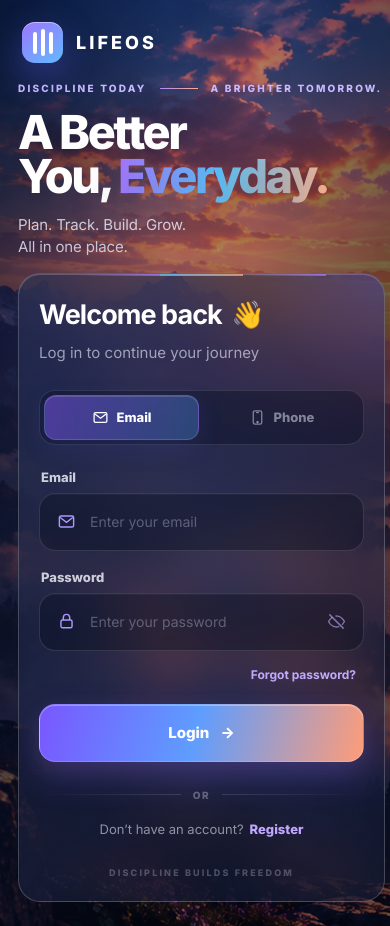
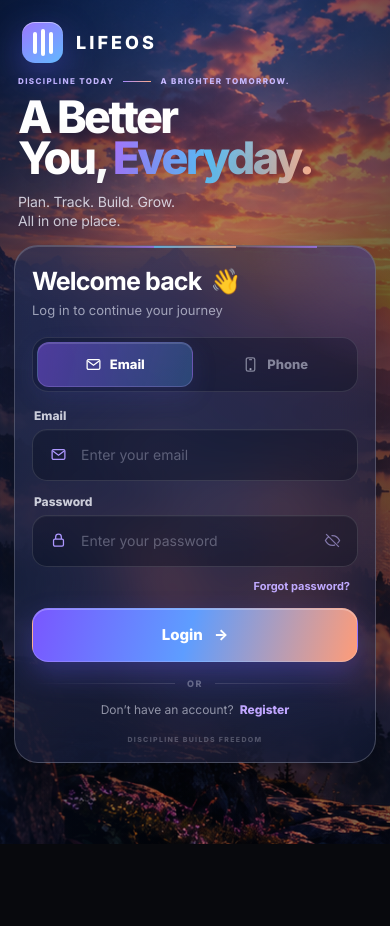
Before and after one commit to singhadarsh2036-rgb/LIFEOS, a React (Vite) app in the folder frontend/: page /login in a window 390 px wide. After the commit the page ends 844 px from the top, so only its background shows below. Built offline with nearby package versions, Linux system fonts and the light colour scheme.

Commit message:
Polish mobile login layout

```diff
--- a/frontend/src/LoginPremium.css
+++ b/frontend/src/LoginPremium.css
@@ -664,57 +664,192 @@
   }
 }
 /* =========================================================
-   MOBILE LOGIN — COMPACT LAYOUT
+   LIFEOS — PREMIUM MOBILE LOGIN
 ========================================================= */
 
 @media (max-width: 650px) {
 
+  /* ---------- PAGE ---------- */
+
   .lifeos-login-main {
-    padding: 82px 18px 24px !important;
-    gap: 16px !important;
+    min-height: auto !important;
+    height: auto !important;
+    padding: 76px 14px 22px !important;
+    gap: 14px !important;
     align-items: start !important;
   }
 
+  /* ---------- HERO ---------- */
+
   .lifeos-login-hero {
-    padding: 0 !important;
+    padding: 0 4px !important;
     max-width: 100% !important;
   }
 
   .lifeos-login-eyebrow {
-    margin-bottom: 16px !important;
-    font-size: 10px !important;
+    margin-bottom: 11px !important;
+    gap: 9px !important;
+    font-size: 8px !important;
+    letter-spacing: .17em !important;
+  }
+
+  .lifeos-login-eyebrow span {
+    width: 28px !important;
   }
 
   .lifeos-login-hero h1 {
-    font-size: clamp(44px, 12vw, 58px) !important;
-    line-height: 0.94 !important;
+    margin: 0 !important;
+    font-size: clamp(40px, 11.5vw, 54px) !important;
+    line-height: .91 !important;
+    letter-spacing: -.06em !important;
   }
 
   .lifeos-login-copy {
-    margin-top: 16px !important;
-    font-size: 15px !important;
-    line-height: 1.45 !important;
+    margin: 13px 0 0 !important;
+    font-size: 14px !important;
+    line-height: 1.4 !important;
   }
 
-  /* Hide extra promotional content on phone */
+  /* Don't waste vertical space on phone */
   .lifeos-login-features,
   .lifeos-login-quote {
     display: none !important;
   }
 
+  /* ---------- LOGIN PANEL ---------- */
+
   .lifeos-login-panel {
     width: 100% !important;
-    justify-content: stretch !important;
+    display: block !important;
   }
+
+  /* ---------- CARD ---------- */
 
   .lifeos-login-card {
     width: 100% !important;
     max-width: none !important;
-    padding: 27px 20px 23px !important;
-    border-radius: 22px !important;
+    box-sizing: border-box !important;
+
+    padding: 22px 17px 18px !important;
+
+    border-radius: 24px !important;
+
+    box-shadow:
+      0 22px 60px rgba(0, 0, 0, .38),
+      inset 0 1px rgba(255,255,255,.16) !important;
   }
 
   .lifeos-login-card h2 {
-    font-size: 27px !important;
+    margin: 0 !important;
+    font-size: 25px !important;
+    line-height: 1.1 !important;
+    letter-spacing: -.035em !important;
+  }
+
+  /* ---------- CARD SUBTITLE ---------- */
+
+  .lifeos-login-card > p:first-of-type {
+    margin: 7px 0 17px !important;
+    font-size: 13px !important;
+    line-height: 1.35 !important;
+  }
+
+  /* ---------- METHOD SWITCH ---------- */
+
+  .lifeos-login-methods {
+    margin-bottom: 16px !important;
+  }
+
+  /* ---------- FORM FIELDS ---------- */
+
+  .lifeos-login-field {
+    margin-bottom: 13px !important;
+  }
+
+  .lifeos-login-field label {
+    margin-bottom: 6px !important;
+    font-size: 12px !important;
+  }
+
+  .lifeos-login-input,
+  .lifeos-login-phone {
+    min-height: 52px !important;
+    height: 52px !important;
+    border-radius: 15px !important;
+  }
+
+  .lifeos-login-input input {
+    height: 50px !important;
+    font-size: 14px !important;
+  }
+
+  .lifeos-login-input svg {
+    width: 17px !important;
+    height: 17px !important;
+  }
+
+  /* ---------- AUTOFILL ---------- */
+
+  .lifeos-login-input input:-webkit-autofill,
+  .lifeos-login-input input:-webkit-autofill:hover,
+  .lifeos-login-input input:-webkit-autofill:focus {
+    -webkit-text-fill-color: #f5f3ff !important;
+    -webkit-box-shadow: 0 0 0 1000px rgba(255,255,255,.035) inset !important;
+    transition: background-color 9999s ease-in-out 0s !important;
+  }
+
+  /* ---------- PASSWORD EYE ---------- */
+
+  .lifeos-login-eye {
+    width: 42px !important;
+    min-width: 42px !important;
+  }
+
+  /* ---------- FORGOT PASSWORD ---------- */
+
+  .lifeos-login-forgot {
+    margin-top: -2px !important;
+    margin-bottom: 14px !important;
+    font-size: 11px !important;
+  }
+
+  /* ---------- LOGIN BUTTON ---------- */
+
+  .lifeos-login-submit {
+    min-height: 54px !important;
+    height: 54px !important;
+    border-radius: 16px !important;
+
+    font-size: 15px !important;
+    font-weight: 800 !important;
+
+    box-shadow:
+      0 12px 28px rgba(104, 92, 255, .28),
+      inset 0 1px rgba(255,255,255,.28) !important;
+  }
+
+  /* ---------- DIVIDER ---------- */
+
+  .lifeos-login-divider {
+    margin: 16px 0 13px !important;
+    font-size: 9px !important;
+  }
+
+  /* ---------- REGISTER ---------- */
+
+  .lifeos-login-register {
+    font-size: 12px !important;
+  }
+
+  .lifeos-login-register button {
+    font-size: 12px !important;
+  }
+
+  /* ---------- FOOTER ---------- */
+
+  .lifeos-login-footer {
+    margin-top: 18px !important;
+    font-size: 7px !important;
+    letter-spacing: .19em !important;
   }
 }
```
